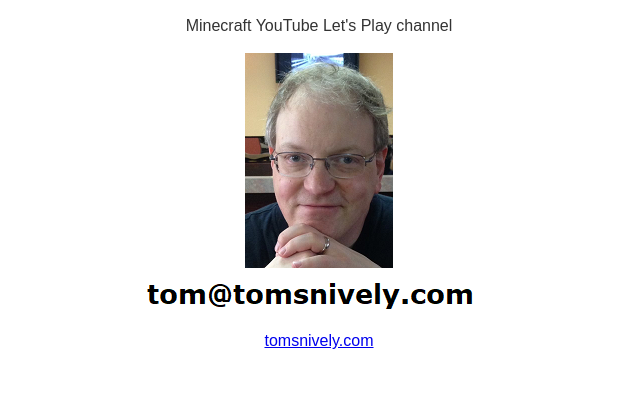
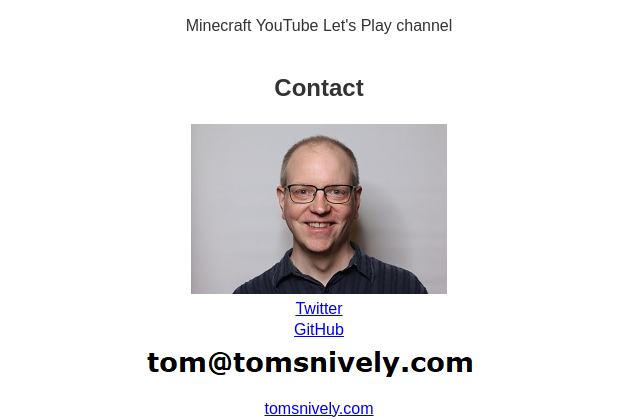
Before and after one commit to TomSnively/tomsnively.com, a plain HTML site: page index.html in a window 1280 px wide. Shown: the part 1783-2203 px from the top of the page, without its empty margins (321-961 px from the left). Before the commit the page ends 2135 px from the top, so only its background shows below. Drawn offline with Linux system fonts and the light colour scheme.

Commit message:
Added links to React version of Heat Grid Simulator Added Twitter and Github links Changed photo to newer one

```diff
--- a/index.html
+++ b/index.html
@@ -30,7 +30,8 @@
                     <div>
                         <a class="featurelink" href="code/heat-grid-js/"><h3>Heat Grid Simulator</h3></a>
                         <p>
-                            A program to simulate thermodynamic heat transfer. As certain cells are heated up, simulate how the heat spreads out to the neighboring cells.
+                            A program to simulate thermodynamic heat transfer. As cells heat up, see how the heat spreads out to the neighboring cells.
+                            Two versions: <a href="code/heat-grid-js/">Vanilla JavaScript</a> and <a href="code/heat-grid-react/">React</a>
                         </p>
                     </div>
                 </div>
@@ -135,17 +136,19 @@
 
 <!--- Footer -->
 <footer id="footer">
+    <div class="content-wrap"><h2>Contact</h2>
         <div>
-        <img src="img/image.png" />
+            <img src="img/image.jpg" /><br />
+            <a href="https://twitter.com/TomSnively">Twitter</a><br />
+            <a href="https://github.com/TomSnively">GitHub</a><br />
         </div>
         <div>
             <img src="img/email.png" />
         </div>
-
         <div>
             <a class="languagelink" href="/">tomsnively.com</a>
         </div>
-
+    </div>
 </footer>
 
 </body>
```
Also changed, not shown: img/image.jpg (added), img/image.png (deleted). Lines whose indentation alone changed are shown as unchanged.
